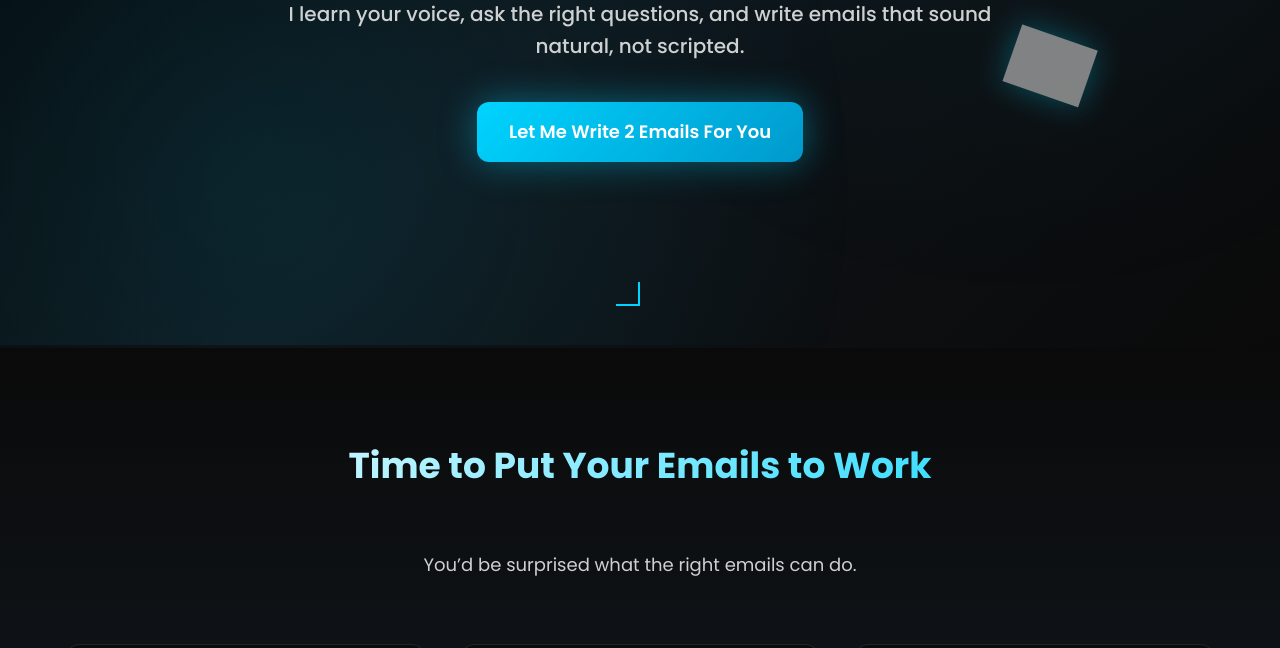
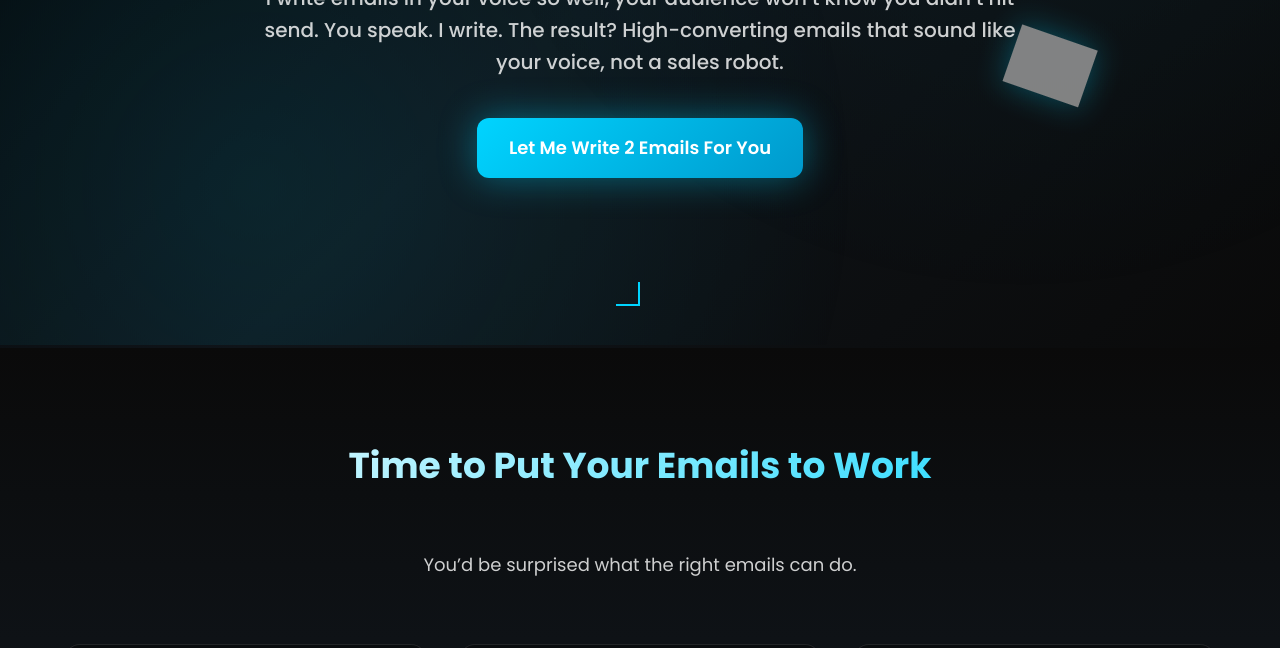
Before and after one commit to suliman967/voidlnk, a plain HTML site: page my-site/index.html in a window 1280 px wide. Shown: the part 452-1100 px from the top of the page. Drawn offline with Linux system fonts and the light colour scheme; grey boxes are pictures that could not be loaded.

Commit message:
Update index.html

```diff
--- a/my-site/index.html
+++ b/my-site/index.html
@@ -121,8 +121,8 @@
                 </h1>
                 <p class="hero-subheadline">
                     <!-- EDIT HERE: Subheadline -->
-                    I learn your voice, ask the right questions, and write
-                    emails that sound natural, not scripted.
+I write emails in your voice so well, your audience won’t know you didn’t hit send.
+You speak. I write. The result? High-converting emails that sound like your voice, not a sales robot.
                 </p>
 
                 <a href="contact.html" class="cta-button primary-cta" role="button">
```
